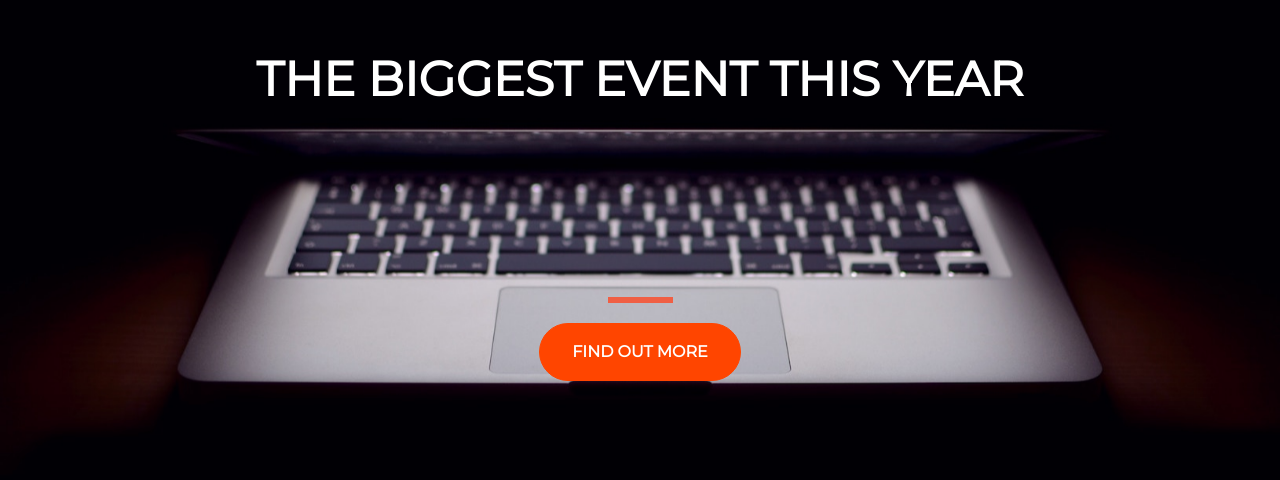
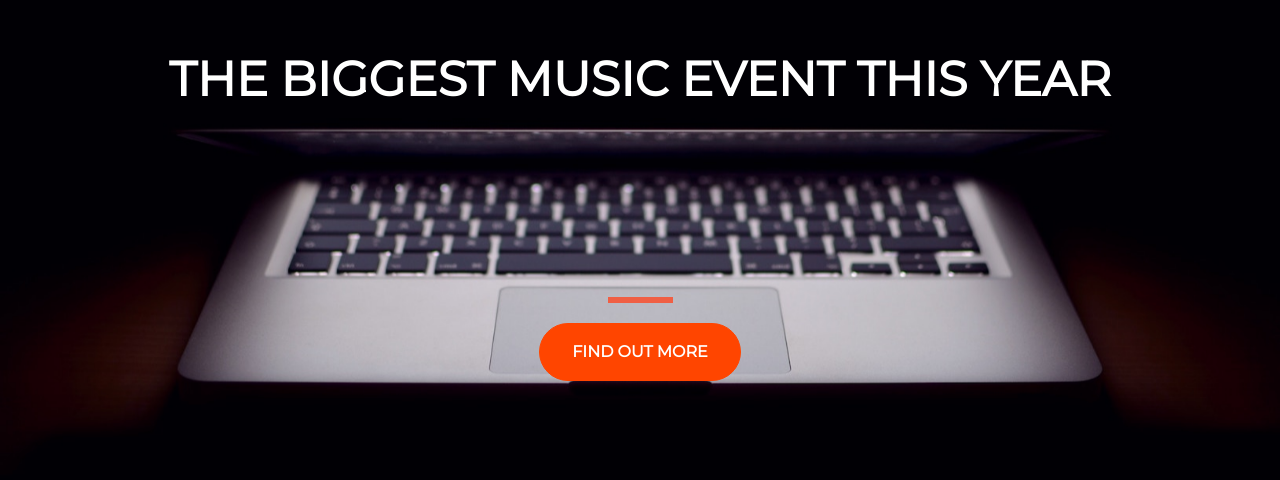
Before and after one commit to Steliosbrainoff/brainoff, a plain HTML site: page index.html in a window 1280 px wide. Shown: the part 184-664 px from the top of the page. Drawn offline with nearby package versions, Linux system fonts and the light colour scheme.

Commit message:
Update index.html

```diff
--- a/index.html
+++ b/index.html
@@ -14,7 +14,7 @@
     <div class="container d-flex align-items-center h-100">
       <div class="row">
         <header class="text-center col-12">
-           <h1 class="text-uppercase"><strong>THE BIGGEST EVENT THIS YEAR</strong></h1>
+           <h1 class="text-uppercase"><strong>THE BIGGEST MUSIC EVENT THIS YEAR</strong></h1>
         </header>
         <div class="buffer col12"></div>
           <section class="text-center col-12">
```
